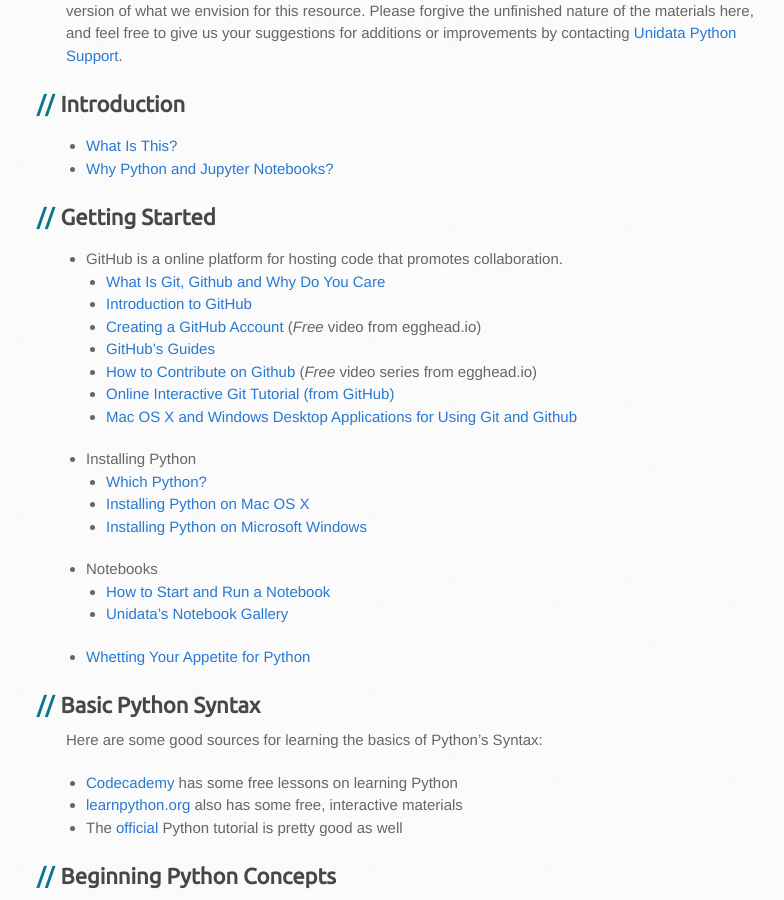
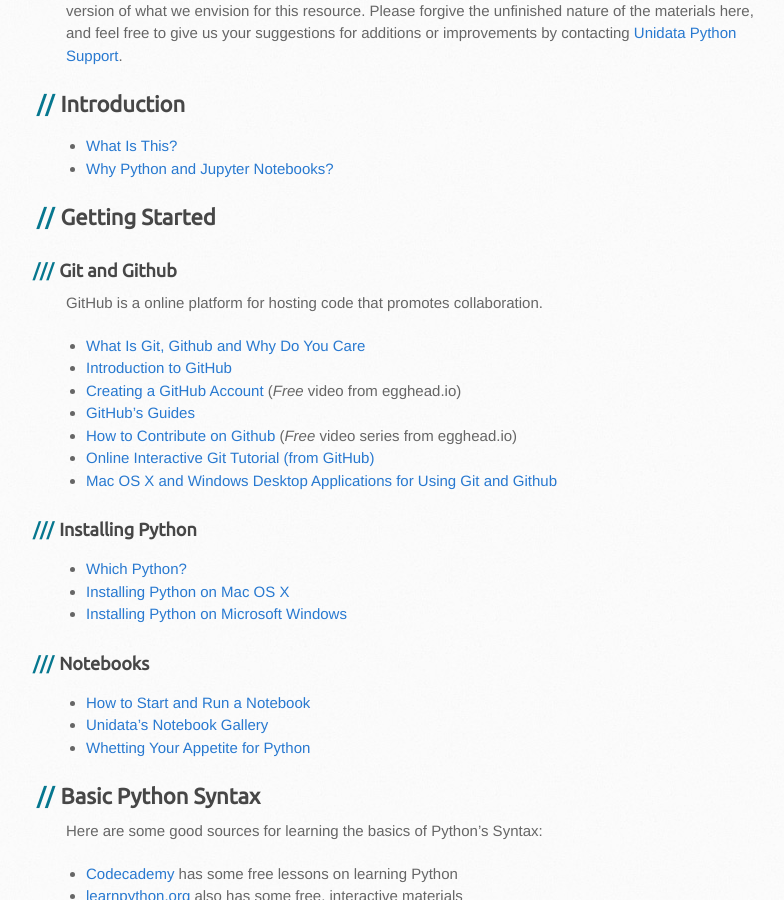
Before and after one commit to Unidata/online-python-training, a Jekyll site: the page built from index.md, in a window 1280 px wide and 900 px high, scrolled down 556 px. Shown: the whole window, without its empty margins (104-888 px from the left). Built offline with Jekyll 4.4.1, drawn with Linux system fonts in a browser that asks for light colours; some web fonts are replaced.

Commit message:
no content changes, just reformatting the MD a bit

```diff
--- a/index.md
+++ b/index.md
@@ -17,27 +17,34 @@
 [Unidata Python Support](support.html).
 
 ## Introduction
-  - [What Is This?](what.html)
-  - [Why Python and Jupyter Notebooks?](introduction.html)
+
+- [What Is This?](what.html)
+- [Why Python and Jupyter Notebooks?](introduction.html)
 
 ## Getting Started
-- GitHub is a online platform for hosting code that promotes collaboration.
-  - [What Is Git, Github and Why Do You Care](git.html)
-  - [Introduction to GitHub](https://guides.github.com/activities/hello-world/)
-  - [Creating a GitHub Account](https://egghead.io/lessons/javascript-introduction-to-github?series=how-to-contribute-to-an-open-source-project-on-github)
-    (*Free* video from egghead.io)
-  - [GitHub's Guides](https://guides.github.com/)
-  - [How to Contribute on Github](https://egghead.io/series/how-to-contribute-to-an-open-source-project-on-github)
-    (*Free* video series from egghead.io)
-  - [Online Interactive Git Tutorial (from GitHub)](https://try.github.io/)
-  - [Mac OS X and Windows Desktop Applications for Using Git and Github](https://git-scm.com/download/gui/windows)
-- Installing Python
-  - [Which Python?](choosing.html)
-  - [Installing Python on Mac OS X](conda-osx.html)
-  - [Installing Python on Microsoft Windows](conda-windows.html)
-- Notebooks
-  - [How to Start and Run a Notebook](notebook.html)
-  - [Unidata's Notebook Gallery](http://unidata.github.io/notebook-gallery)
+
+### Git and Github
+
+GitHub is a online platform for hosting code that promotes collaboration.
+
+- [What Is Git, Github and Why Do You Care](git.html)
+- [Introduction to GitHub](https://guides.github.com/activities/hello-world/)
+- [Creating a GitHub Account](https://egghead.io/lessons/javascript-introduction-to-github?series=how-to-contribute-to-an-open-source-project-on-github) (*Free* video from egghead.io)
+- [GitHub's Guides](https://guides.github.com/)
+- [How to Contribute on Github](https://egghead.io/series/how-to-contribute-to-an-open-source-project-on-github) (*Free* video series from egghead.io)
+- [Online Interactive Git Tutorial (from GitHub)](https://try.github.io/)
+- [Mac OS X and Windows Desktop Applications for Using Git and Github](https://git-scm.com/download/gui/windows)
+
+### Installing Python
+
+- [Which Python?](choosing.html)
+- [Installing Python on Mac OS X](conda-osx.html)
+- [Installing Python on Microsoft Windows](conda-windows.html)
+
+### Notebooks
+
+- [How to Start and Run a Notebook](notebook.html)
+- [Unidata's Notebook Gallery](http://unidata.github.io/notebook-gallery)
 - [Whetting Your Appetite for Python](http://nbviewer.jupyter.org/github/Unidata/online-python-training/blob/master/notebooks/Whetting%20Your%20Appetite%20for%20Python.ipynb)
 
 ## Basic Python Syntax
```
